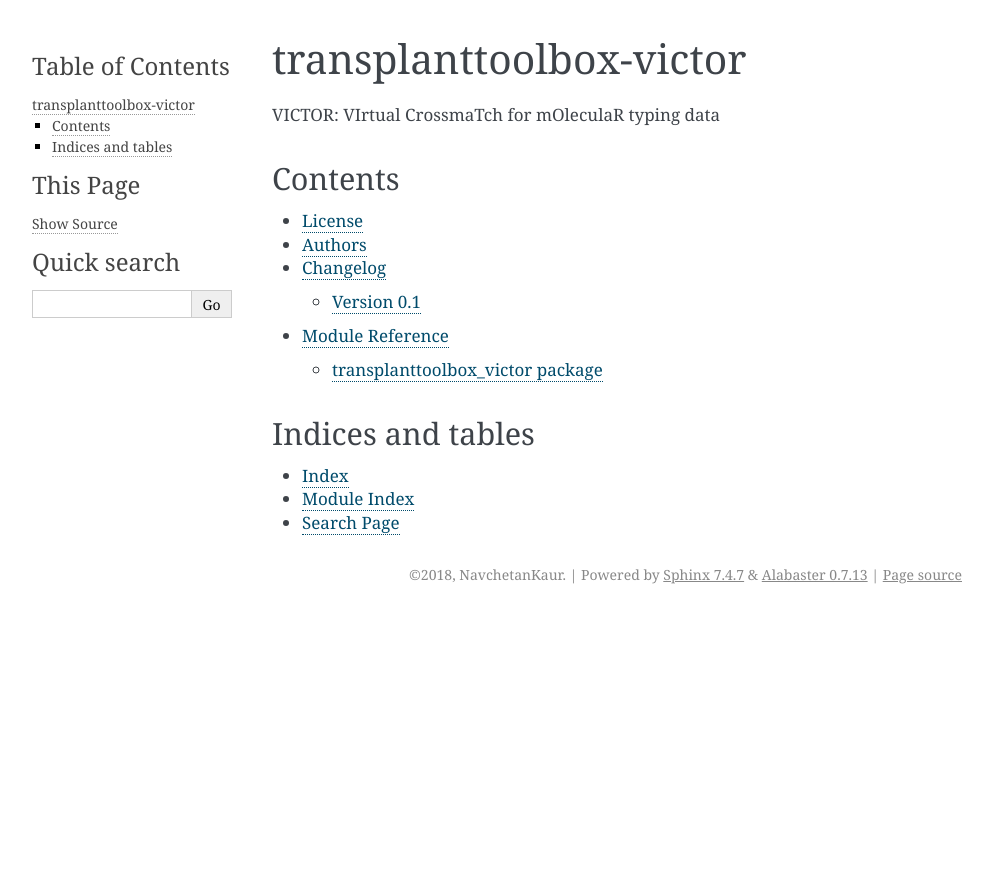
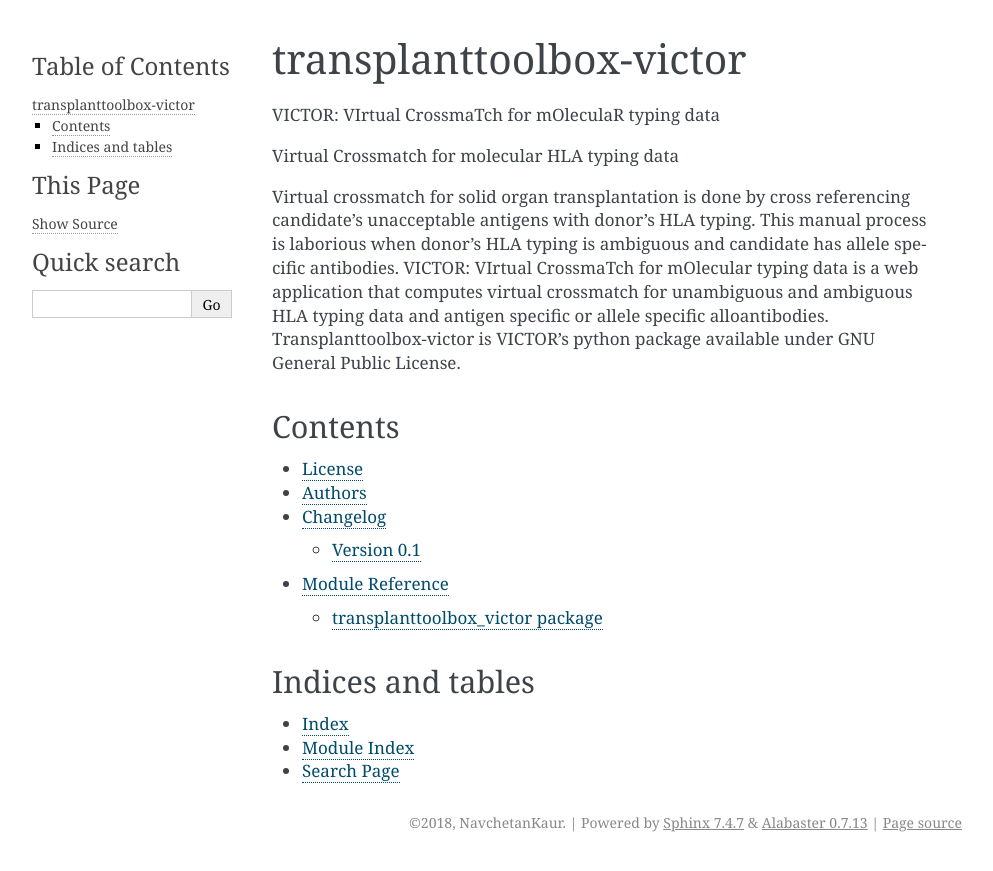
Before and after one commit to lgragert/transplanttoolbox-victor, a Sphinx documentation site: the page built from docs/index.rst, in a window 1280 px wide. Shown: the top 871 px of the page, without its empty margins (148-1141 px from the left). Built offline with Sphinx 7.4.7, drawn with Linux system fonts in a browser that asks for light colours.

Commit message:
index.rst  page changed for elaborated victor description

```diff
--- a/docs/index.rst
+++ b/docs/index.rst
@@ -4,13 +4,13 @@ transplanttoolbox-victor
 
 VICTOR: VIrtual CrossmaTch for mOleculaR typing data
 
-.. Virtual Crossmatch for molecular HLA typing data
+Virtual Crossmatch for molecular HLA typing data
 
-    Virtual crossmatch for solid organ transplantation is done by cross referencing candidate’s unacceptable antigens with donor’s
-    HLA typing. This manual process is laborious when donor’s HLA typing is ambiguous and candidate has allele specific antibodies.
-     VICTOR: VIrtual CrossmaTch for mOlecular typing data is a web application that computes virtual crossmatch for unambiguous and
-     ambiguous HLA typing data and antigen specific or allele specific alloantibodies. Transplanttoolbox-victor is VICTOR’s python
-     package available under GNU General Public License.
+Virtual crossmatch for solid organ transplantation is done by cross referencing candidate’s unacceptable antigens with donor’s
+HLA typing. This manual process is laborious when donor’s HLA typing is ambiguous and candidate has allele specific antibodies.
+VICTOR: VIrtual CrossmaTch for mOlecular typing data is a web application that computes virtual crossmatch for unambiguous and
+ambiguous HLA typing data and antigen specific or allele specific alloantibodies. Transplanttoolbox-victor is VICTOR’s python
+package available under GNU General Public License.
 
 
 Contents
```
